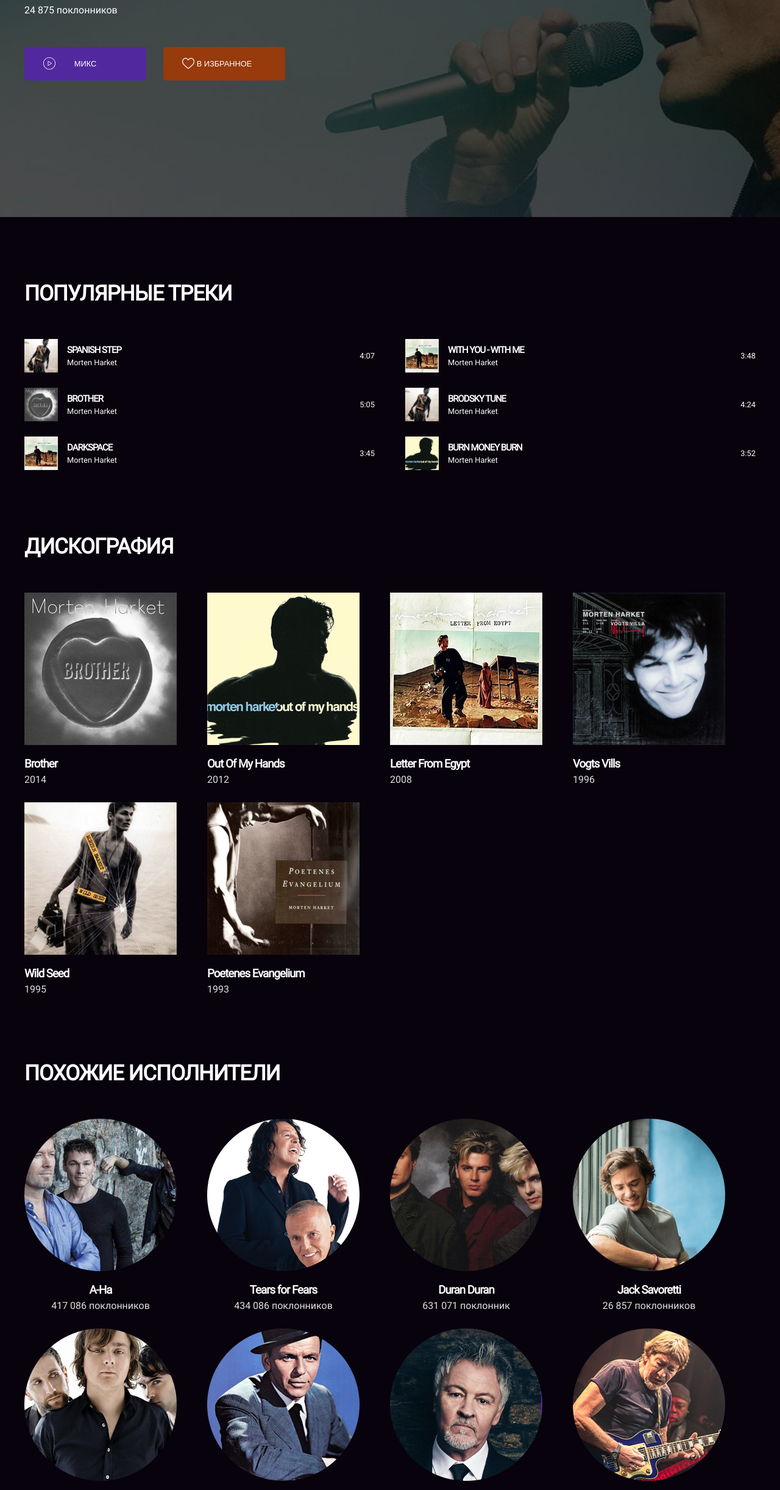
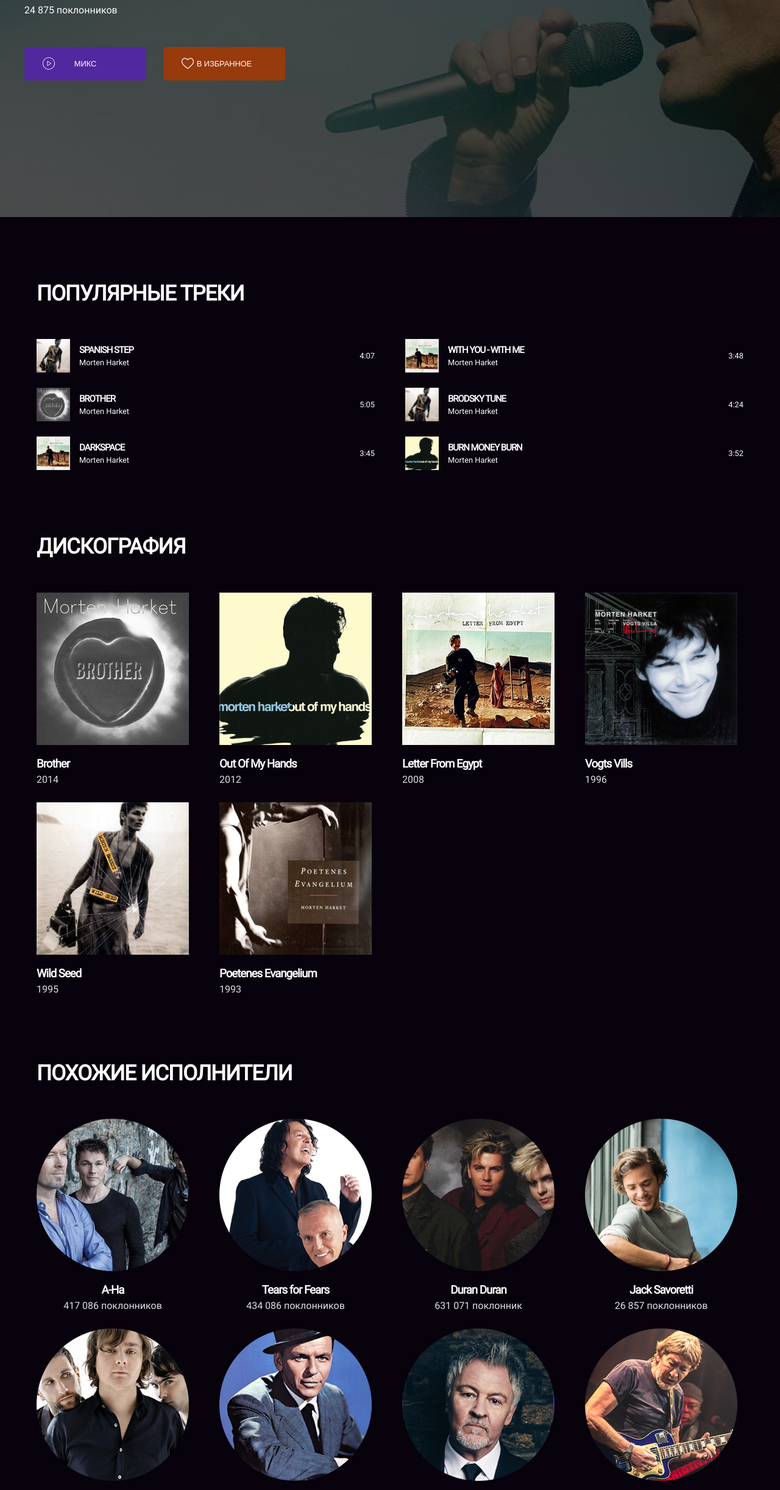
Before and after one commit to unhappymonday/layout-designer-project-56, a website: page src/artist.html in a window 1280 px wide. Shown: the part 344-2788 px from the top of the page at 61% size. Drawn offline with Linux system fonts and the light colour scheme.

Commit message:
Corrected sections

```diff
--- a/src/artist.html
+++ b/src/artist.html
@@ -33,7 +33,7 @@
     </div>
   </main>
 
-  <section id="page-popular-track" class="container pt-100">
+  <section id="page-popular-track" class="container px-20 pt-100">
     <h2 class="section-title">Популярные треки</h2>
     <div class="grid-container column">
       <div class="popular-track flex-container">
@@ -99,7 +99,7 @@
     </div>
   </section>
 
-  <section id="page-discography" class="container pt-100">
+  <section id="page-discography" class="container px-20 pt-100">
     <h2 class="section-title">Дискография</h2>
     <div class="flex-container discography-content">
       <div class="flex-container discography-item cover-card">
@@ -147,7 +147,7 @@
     </div>
   </section>
 
-  <section id="page-similar" class="container py-100">
+  <section id="page-similar" class="container px-20 pt-100">
     <h2 class="section-title">Похожие исполнители</h2>
     <div class="flex-container similar-content">
       <div class="flex-container similar-item cover-card">
--- a/src/styles/scss/abstracts/_mixin.scss
+++ b/src/styles/scss/abstracts/_mixin.scss
@@ -40,7 +40,7 @@
       background: url("../../assets/images/icons/#{$value}.svg") no-repeat;
       width: 20px;
       aspect-ratio: 1 / 1;
-      left: 31px;
+      left: 30px;
       top: calc(50% - 10px);
       position: absolute;
     }
--- a/src/styles/scss/base/_common_styles.scss
+++ b/src/styles/scss/base/_common_styles.scss
@@ -77,6 +77,11 @@
   padding-bottom: 100px;
 }
 
+.px-20 {
+  padding-left: 20px;
+  padding-right: 20px;
+}
+
 .pt-100 {
   padding-top: 100px;
 }
--- a/src/styles/scss/components/_media.scss
+++ b/src/styles/scss/components/_media.scss
@@ -43,6 +43,10 @@
 
   .pricing-card {
     width: 100%;
+  }
+
+  .pricing-content {
+    gap: 45px;
   }
 
   .pricing-title {
--- a/src/styles/scss/components/_news.scss
+++ b/src/styles/scss/components/_news.scss
@@ -22,7 +22,6 @@
 
 .news-cover {
   width: 575px;
-  height: 286px;
 }
 
 .news-title {
--- a/src/styles/scss/layout/_header.scss
+++ b/src/styles/scss/layout/_header.scss
@@ -94,4 +94,8 @@
   & button:nth-child(1) {
     margin-right: 1.5rem;
   }
+
+  button {
+    text-align: center;
+  }
 }
--- a/src/styles/scss/layout/_section-app.scss
+++ b/src/styles/scss/layout/_section-app.scss
@@ -5,6 +5,7 @@
 .section-app-content {
 
   width: min(600px, 100%);
+  color: var(--light-300);
 
   & p {
     margin: 16px 0;
```
Also changed, not shown: src/styles/css/main.css, 1 other file.
